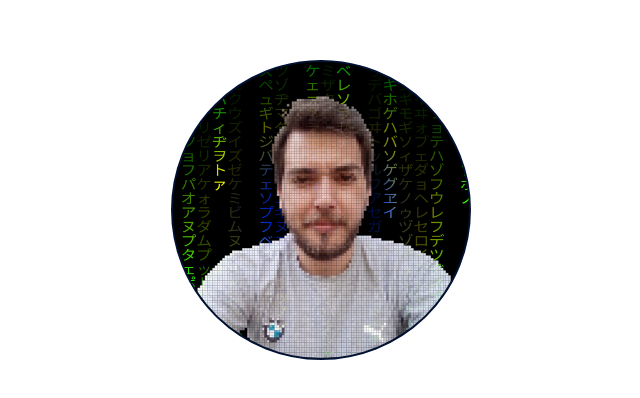
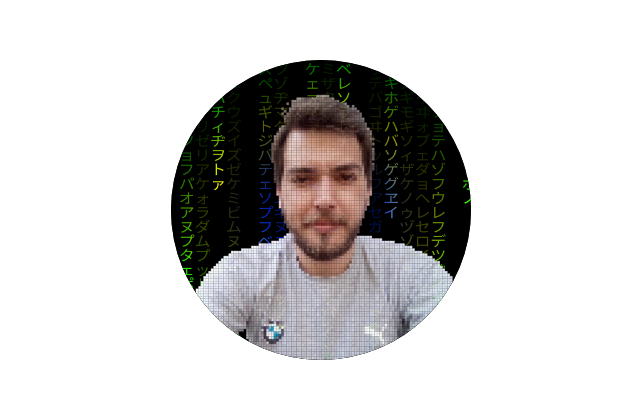
Before and after one commit to Djalmir/matrixSelfie, a plain HTML site: page index.html in a window 1280 px wide. Shown: the part 190-588 px from the top of the page, without its empty margins (319-959 px from the left). Drawn offline with Linux system fonts and the light colour scheme.

Commit message:
remove border

```diff
--- a/style.css
+++ b/style.css
@@ -19,7 +19,6 @@ body {
 
 #canvasContainer {
 	border-radius: 50%;
-	border: 2px solid #013;
 	background: #090909;
 	overflow: hidden;
 	max-width: 300px;
```
